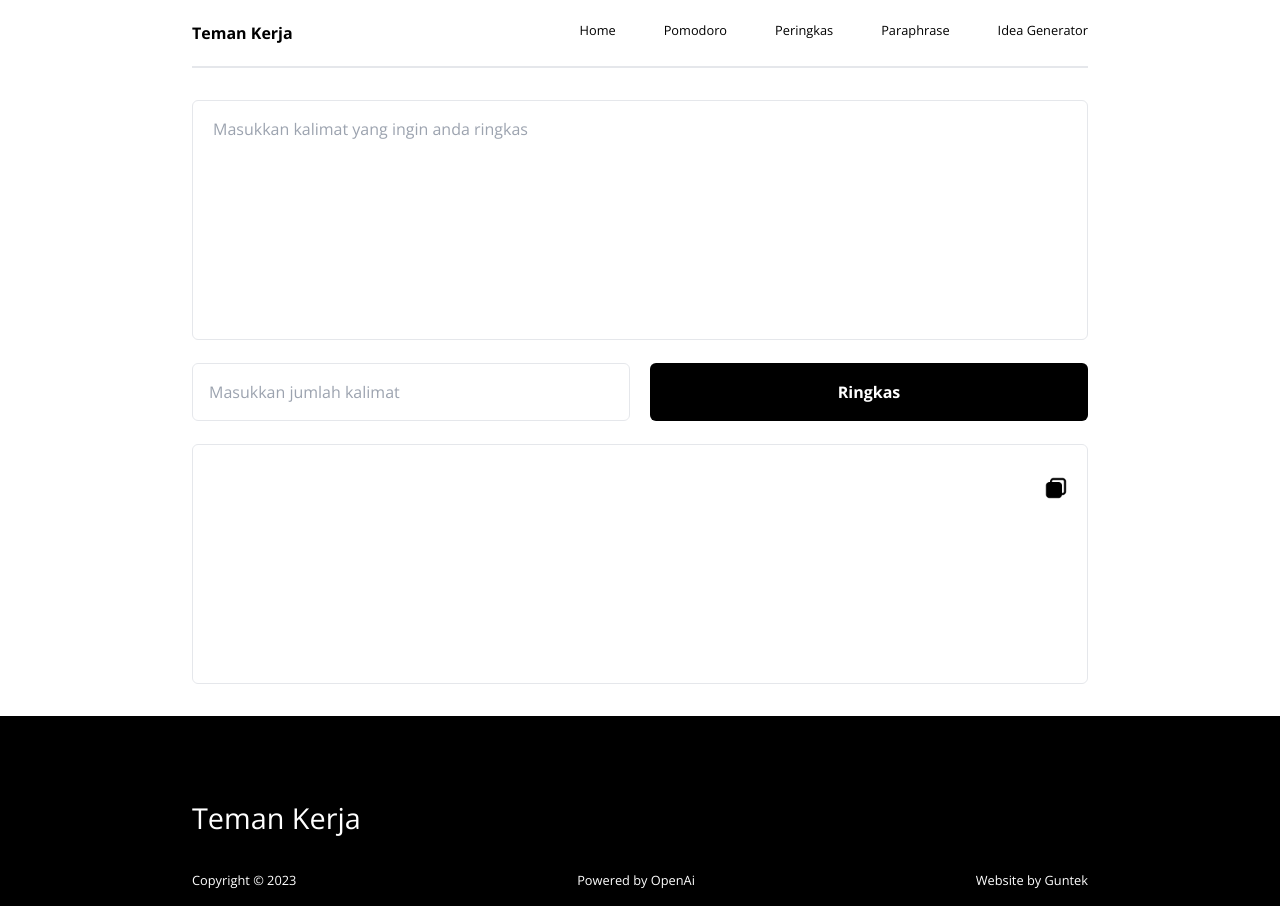
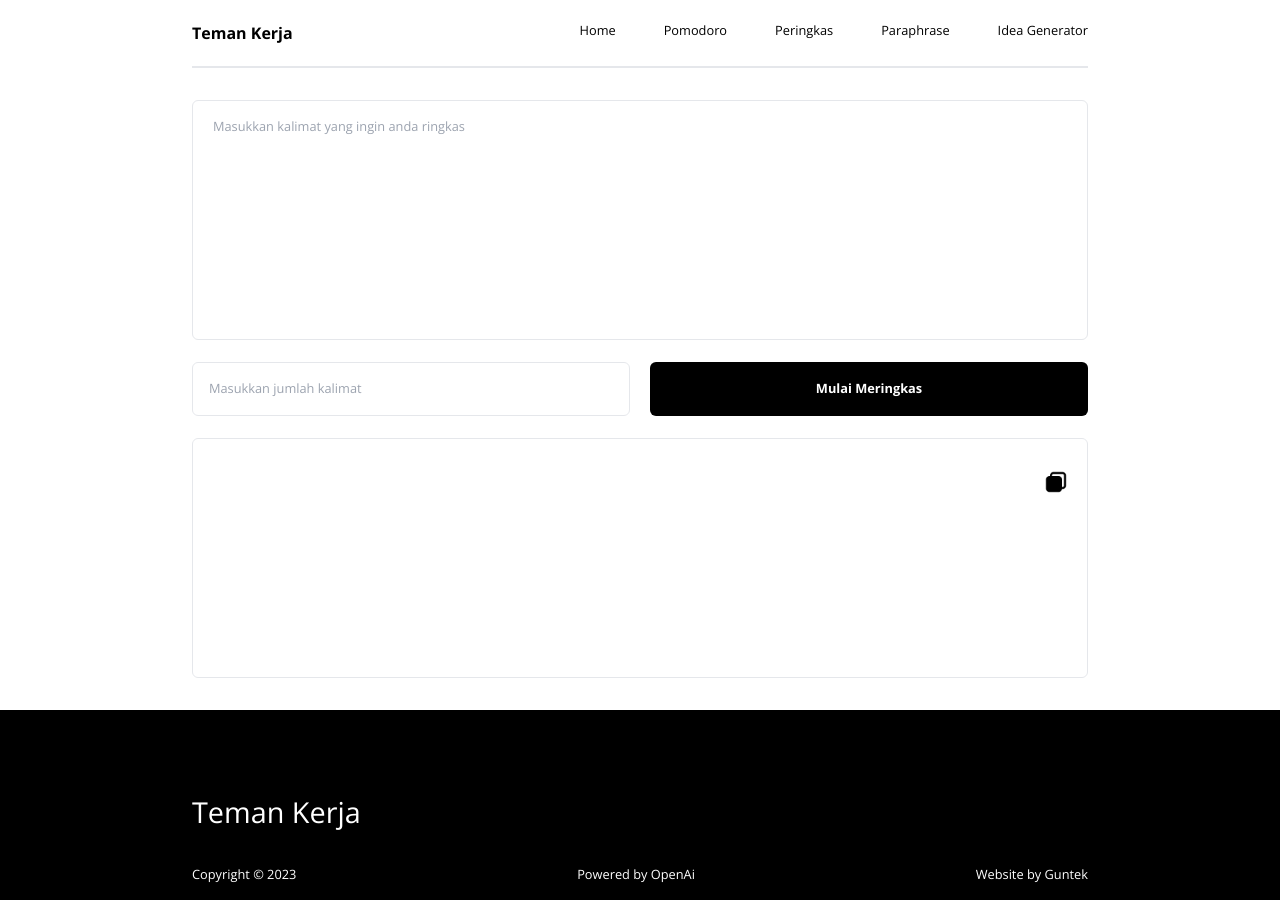
Before and after one commit to guntekhunter/productivity-app, a Next.js app: page /peringkas in a window 1280 px wide. Built offline with nearby package versions, Linux system fonts and the light colour scheme.

Commit message:
fix: size of text in peringkas page

```diff
--- a/src/app/peringkas/ContainerPeringkas.tsx
+++ b/src/app/peringkas/ContainerPeringkas.tsx
@@ -16,19 +16,8 @@ export default function ContainerPeringkas() {
   const [isSelected, setIsSelected] = useState(false);
   const [summary, setSummary] = useState("");
   const [isCopied, setIsCopied] = useState(false);
-  // const arrayPersentage = [
-  //   "20",
-  //   "30",
-  //   "40",
-  //   "50",
-  //   "60",
-  //   "70",
-  //   "80",
-  //   "90",
-  // ];
 
   const startResume = async () => {
-    const props = `Create a summary of the following sentence, ${input} making it ${selected} shorter than the original sentence. in indonesian`;
     setQuestions([...questions, { chat: input }]);
     setInput("");
     // setIsLoading(true);
@@ -46,10 +35,6 @@ export default function ContainerPeringkas() {
               role: "user",
               content: input,
             },
-            // {
-            //   role: "assistant",
-            //   content: `/summarize\nlength:10`,
-            // },
           ],
           stream: true,
         }),
@@ -91,7 +76,8 @@ export default function ContainerPeringkas() {
     }
   };
 
-  const handleCopy = () => {
+  const handleCopy = (e: any) => {
+    e.preventDefault();
     navigator.clipboard
       .writeText(summary)
       .then(() => {
@@ -102,25 +88,28 @@ export default function ContainerPeringkas() {
       });
     console.log("copy");
   };
+  console.log(input);
   return (
-    <div className="w-full flex justify-around">
+    <div className="w-full flex justify-around text-[.8rem]">
       <div className="w-[70%] inline py-[2rem]">
         <textarea
           placeholder="Masukkan kalimat yang ingin anda ringkas"
-          className="w-full border-[1.5px] border-gray-200 rounded-md appearance-none h-[15rem] overflow-y-scroll border-t-[1px] px-5 scrollbar-thin scrollbar-track-[#F5F8FA] scrollbar-thumb-black resize-none focus:ring-0 focus:outline-none py-[1rem] mb-[1.1rem]"
+          className="w-full border-[1.5px] border-gray-200 rounded-md appearance-none h-[15rem] overflow-y-scroll border-t-[1px] px-5 scrollbar-thin scrollbar-track-[#F5F8FA] scrollbar-thumb-black resize-none focus:ring-0 focus:outline-none py-[1rem] mb-[1.1rem] text-gray-600 "
           name=""
           id=""
           value={input}
           onKeyDown={(e) => {
             if (e.key === "Enter" && !e.shiftKey) {
+              e.preventDefault();
               startResume();
             }
           }}
           onChange={(e) => {
+            e.preventDefault();
             setInput(e.target.value);
           }}
         />
-        <div className="flex space-x-5 text-[1rem]">
+        <div className="flex space-x-5 ">
           <div className="w-full relative space-y-[.4rem]">
             <input
               placeholder="Masukkan jumlah kalimat"
@@ -129,20 +118,20 @@ export default function ContainerPeringkas() {
                 setSentenceLength(e.target.value);
               }}
               value={sentenceLength}
-              className="w-full border-[1.5px] rounded-md flex px-[1rem] py-[1rem] space-x-[.7rem]"
+              className="w-full border-[1.5px] rounded-md flex px-[1rem] py-[1rem] space-x-[.7rem] text-gray-600 "
             />
           </div>
           <button
             onClick={startResume}
-            className="w-full bg-black text-white font-bold rounded-md"
+            className="w-full bg-black text-white font-bold rounded-md  hover:bg-gray-900"
           >
-            Ringkas
+            Mulai Meringkas
           </button>
         </div>
         <div className="relative z-0">
           <div
             id=""
-            className="w-full border-[1.5px] border-gray-200 rounded-md appearance-none h-[15rem] overflow-y-scroll border-t-[1px] px-5 scrollbar-thin scrollbar-track-[#F5F8FA] scrollbar-thumb-black resize-none focus:ring-0 focus:outline-none py-[1rem] mt-[1.4rem]"
+            className="text-gray-600 w-full border-[1.5px] border-gray-200 rounded-md appearance-none h-[15rem] overflow-y-scroll border-t-[1px] px-5 scrollbar-thin scrollbar-track-[#F5F8FA] scrollbar-thumb-black resize-none focus:ring-0 focus:outline-none py-[1rem] mt-[1.4rem] "
           >
             {summary}
           </div>
```
